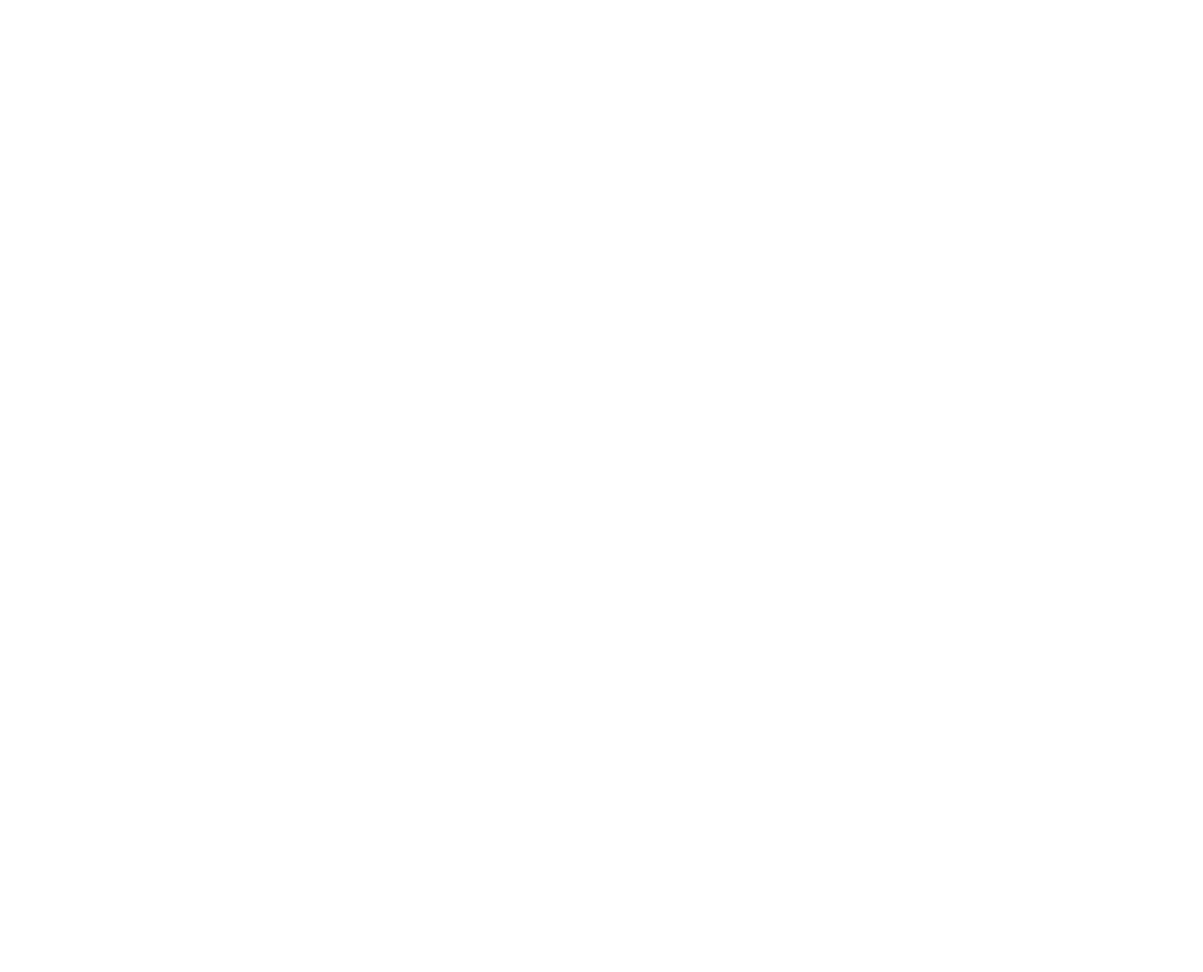
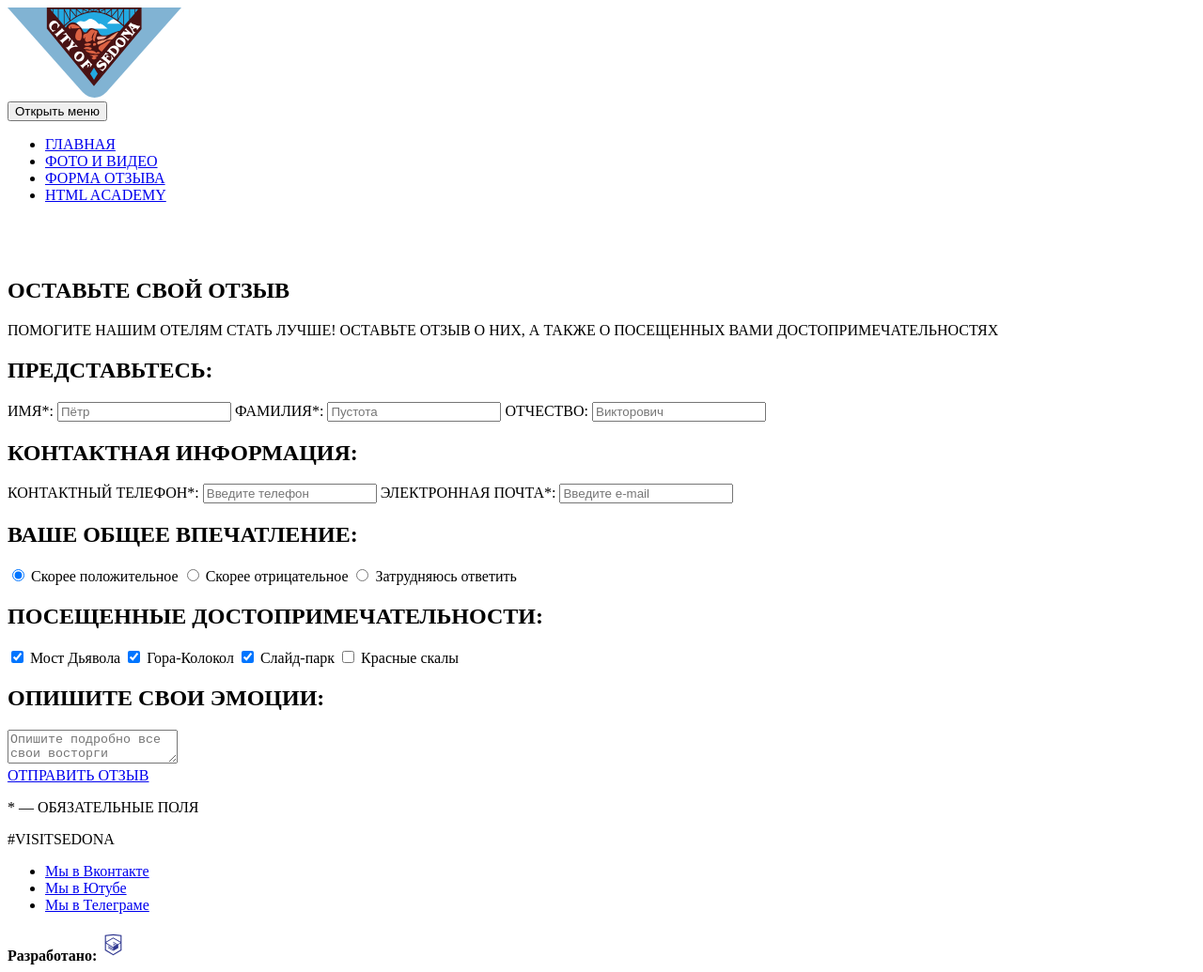
Before and after one commit to valeriyasv/2271799-sedona-27, a website: page source/form.html in a window 1280 px wide. Shown: the whole page at 94% size. Before the commit the page ends 800 px from the top, so only its background shows below. Drawn offline with Linux system fonts and the light colour scheme.

Commit message:
Размечает страницу обратной связи form.html

```diff
--- a/source/form.html
+++ b/source/form.html
@@ -1,12 +1,166 @@
 <!DOCTYPE html>
-<html lang="en">
+<html class="page" lang="en">
 <head>
   <meta charset="UTF-8">
   <meta http-equiv="X-UA-Compatible" content="IE=edge">
   <meta name="viewport" content="width=device-width, initial-scale=1.0">
   <title>Form: feedback</title>
 </head>
-<body>
-
+<body class="page__body">
+  <header class="main-header">
+    <a class="main-header__logo">
+      <img src="./img/logo.svg" width="185" height="96" alt="Логотип Sedona">
+    </a>
+    <nav class="main-nav">
+      <button class="main-nav__toggle" type="button">
+        <span class="visually-hidden">Открыть меню</span>
+      </button>
+      <div class="main-nav__wrapper">
+        <ul class="main-nav__list site-list">
+          <li class="site-list__item site-list__item--current">
+            <a href="index.html">
+              ГЛАВНАЯ
+            </a>
+          </li>
+          <li class="site-list__item">
+            <a href="catalog.html">
+              ФОТО И ВИДЕО
+            </a>
+          </li>
+          <li class="site-list__item">
+            <a href="form.html">
+              ФОРМА ОТЗЫВА
+            </a>
+          </li>
+          <li class="site-list__item">
+            <a href="#">
+              HTML ACADEMY
+            </a>
+          </li>
+        </ul>
+      </div>
+    </nav>
+  </header>
+  <main class="main-container">
+    <img src="./img/SEDONA.svg" width="229" height="39" alt="Надпись Седона">
+    <section class="slogan">
+      <div class="slogan__wrapper">
+        <h2 class="slogan__title">ОСТАВЬТЕ СВОЙ ОТЗЫВ</h2>
+        <p class="slogan__text">ПОМОГИТЕ НАШИМ ОТЕЛЯМ СТАТЬ ЛУЧШЕ! ОСТАВЬТЕ ОТЗЫВ О НИХ, А ТАКЖЕ О ПОСЕЩЕННЫХ ВАМИ ДОСТОПРИМЕЧАТЕЛЬНОСТЯХ</p>
+      </div>
+    </section>
+    <section class="enter-name">
+      <div class="enter-name__wrapper">
+        <h2 class="enter-name__title">ПРЕДСТАВЬТЕСЬ:</h2>
+        <form class="enter-name__form form">
+          <label>
+            ИМЯ*:
+            <input type="text" placeholder="Пётр">
+          </label>
+          <label>
+            ФАМИЛИЯ*:
+            <input type="text" placeholder="Пустота">
+          </label>
+          <label>
+            ОТЧЕСТВО:
+            <input type="text" placeholder="Викторович">
+          </label>
+        </form>
+      </div>
+    </section>
+    <section class="contact-info">
+      <div class="contact-info__wrapper">
+        <h2 class="contact-info__title">КОНТАКТНАЯ ИНФОРМАЦИЯ:</h2>
+        <form class="contact-info__form form">
+          <label>
+            КОНТАКТНЫЙ ТЕЛЕФОН*:
+            <input type="number" placeholder="Введите телефон">
+          </label>
+          <label>
+            ЭЛЕКТРОННАЯ ПОЧТА*:
+            <input type="email" placeholder="Введите e-mail">
+          </label>
+        </form>
+      </div>
+    </section>
+    <section class="impression">
+      <div class="impression__wrapper">
+        <h2 class="impression__title">ВАШЕ ОБЩЕЕ ВПЕЧАТЛЕНИЕ:</h2>
+        <form class="impression__form form">
+          <label>
+            <input type="radio" checked>
+            Скорее положительное
+          </label>
+          <label>
+            <input type="radio">
+            Скорее отрицательное
+          </label>
+          <label>
+            <input type="radio">
+            Затрудняюсь ответить
+          </label>
+        </form>
+      </div>
+    </section>
+    <section class="visited-attractions">
+      <div class="visited-attractions__wrapper">
+        <h2 class="visited-attractions__title">ПОСЕЩЕННЫЕ ДОСТОПРИМЕЧАТЕЛЬНОСТИ:</h2>
+        <form class="visited-attractions__form form">
+          <label>
+            <input type="checkbox" checked>
+            Мост Дьявола
+          </label>
+          <label>
+            <input type="checkbox" checked>
+            Гора-Колокол
+          </label>
+          <label>
+            <input type="checkbox" checked>
+            Слайд-парк
+          </label>
+          <label>
+            <input type="checkbox">
+            Красные скалы
+          </label>
+        </form>
+      </div>
+    </section>
+    <section class="description-emotions">
+      <div class="description-emotions__wrapper">
+        <h2 class="description-emotions__title">ОПИШИТЕ СВОИ ЭМОЦИИ:</h2>
+        <form class="description-emotions__form form">
+          <label>
+            <textarea placeholder="Опишите подробно все свои восторги "></textarea>
+          </label>
+        </form>
+        <a class="impression__button button" href="#">ОТПРАВИТЬ ОТЗЫВ</a>
+        <p class="button__addition">* — ОБЯЗАТЕЛЬНЫЕ ПОЛЯ</p>
+      </div>
+    </section>
+  </main>
+  <footer class="main-footer">
+    <div class="main-footer__wrapper">
+      <div class="main-footer__hashtag hashtag">
+        <p class="main-footer__hashtag-text">#VISITSEDONA</p>
+      </div>
+      <div class="main-footer__social social">
+        <ul class="social__list">
+          <li class="social__item">
+            <a class="social__link social__link--vkontakte" href="https://vk.com/htmlacademy">Мы в Вконтакте</a>
+          </li>
+          <li class="social__item">
+            <a class="social__link social__link--youtube" href="https://www.youtube.com/user/htmlacademyru">Мы в Ютубе</a>
+          </li>
+          <li class="social__item">
+            <a class="social__link social__link--telegram" href="https://t.me/htmlacademy">Мы в Телеграме</a>
+          </li>
+        </ul>
+      </div>
+      <div class="main-footer__copyright copyright">
+        <b class="copyright__text">Разработано:</b>
+        <a class="copyright__link" href="https://htmlacademy.ru/intensive/adaptive"><img src="./img/htmlacademy.svg" width="27" height="34" alt="Логотип htmlacaemy"></a>
+      </div>
+    </div>
+  </footer>
 </body>
 </html>
```
Also changed, not shown: source/index.html (+1 -1 lines), source/img/SEDONA.svg (added).
